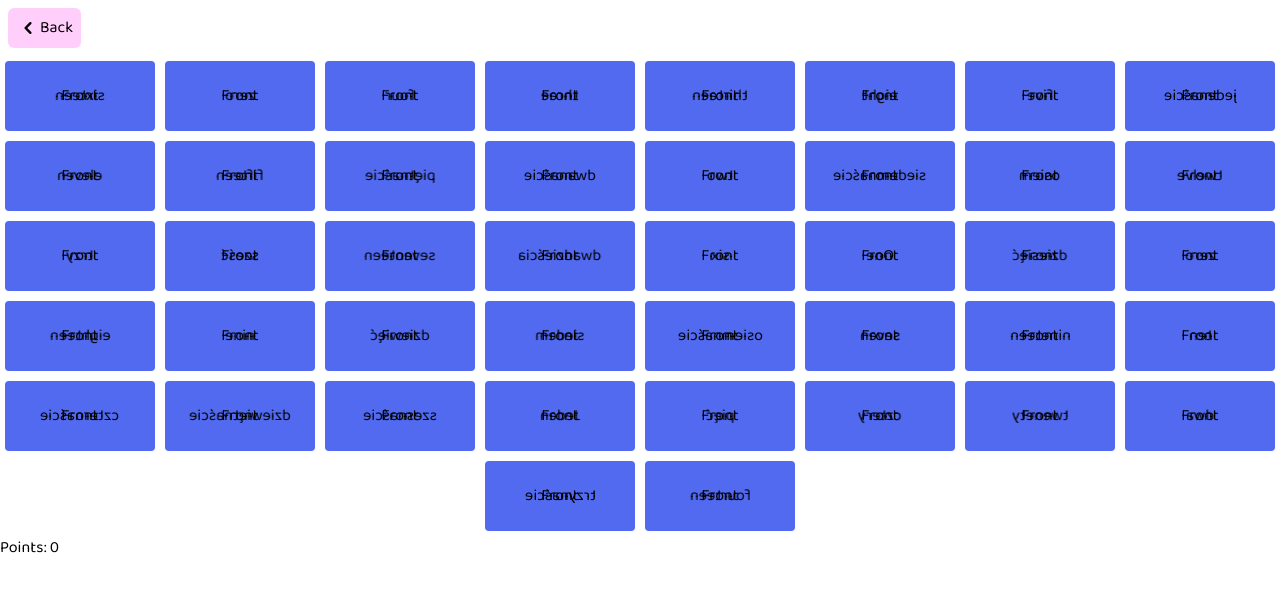
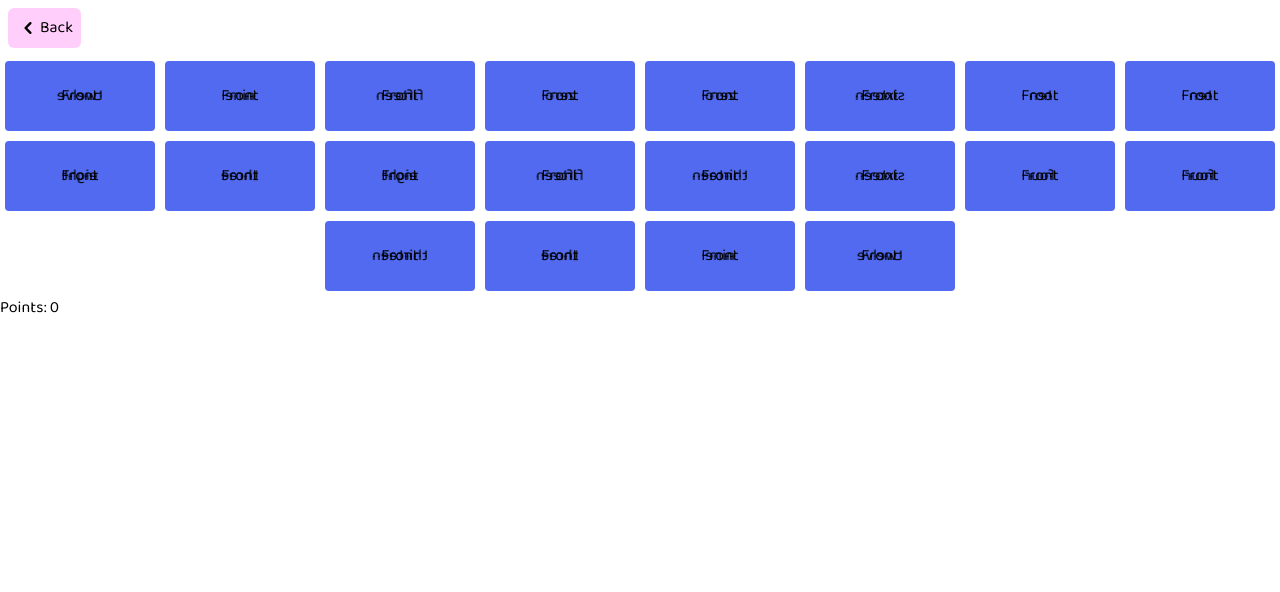
Before and after one commit to ArexSpeed/multiwords, a Next.js app: page /games/memo/play in a window 1280 px wide. Shown: the top 592 px of the page. Built offline with nearby package versions, Linux system fonts and the light colour scheme.

Commit message:
selected words data which are chosen by user

```diff
--- a/pages/games/memo/play.tsx
+++ b/pages/games/memo/play.tsx
@@ -30,8 +30,10 @@ const shuffleCards = (array: Words[]) => {
 
 const MemoPlay = () => {
   const memoState = useAppSelector(selectMemoState);
-  const [cardsOne, setCardsOne] = useState<Words[]>([]);
-  const [cardsTwo, setCardsTwo] = useState<Words[]>([]);
+  const [cardsInit, setCardsInit] = useState([]);
+  const [cardsShuffle, setCardsShuffle] = useState([]);
+  const [cardsOne, setCardsOne] = useState([]);
+  const [cardsTwo, setCardsTwo] = useState([]);
   const [cards, setCards] = useState(() => shuffleCards(cardsOne.concat(cardsTwo)));
   const [openCards, setOpenCards] = useState<OpenCards[]>([]);
   const [clearedCards, setClearedCards] = useState({});
@@ -39,18 +41,34 @@ const MemoPlay = () => {
   const timeout = null;
   const [points, setPoints] = useState(0);
 
+  // Step 1. get selected words (in 2 langs) from data words
   useEffect(() => {
+    const langFirst = memoState.firstLang;
+    const langSecond = memoState.secondLang;
     words
-      .filter((word) => word.cat === 'Numbers')
+      .filter((word) => word.cat === memoState.category)
       .map((word) => {
-        setCardsOne((prev) => [...prev, { id: word.id, lang: word.pol, correct: false }]);
-        setCardsTwo((prev) => [...prev, { id: word.id, lang: word.eng, correct: false }]);
+        setCardsInit((prev) => [...prev, { id: word.id, lang1: word[langFirst], lang2: word[langSecond] }])
       });
   }, []);
 
+  //Step 2. shuffle all selected words
+  useEffect(() => {
+    setCardsShuffle(() => shuffleCards(cardsInit));
+  }, [cardsInit]);
+
+  //Step 3. Slice shuffled words to quantity of selected by user and map these for 2 array of cards for every language
+  useEffect(() => {
+    const cardsSlice = cardsShuffle.slice(0, memoState.wordsQty);
+    cardsSlice.map((word) => {
+      setCardsOne((prev) => [...prev, { id: word.id, lang: word.lang1, correct: false }]);
+      setCardsTwo((prev) => [...prev, { id: word.id, lang: word.lang2, correct: false }]);
+    });
+  }, [cardsShuffle])
+
+  // Step 4. shuffle and concat words from both language
   useEffect(() => {
     setCards(() => shuffleCards(cardsOne.concat(cardsTwo)));
-    console.log('pick');
   }, [cardsOne, cardsTwo]);
 
   const disable = () => {
@@ -130,6 +148,8 @@ const MemoPlay = () => {
           </button>
         </Link>
         <section className="flex flex-wrap justify-center items-center w-full">
+          {console.log(cardsShuffle, 'shuffle Cards')}
+          {console.log(cards, 'final cards')}
           {cards.map((card, index) => (
             <FlipCard
               key={index}
```
